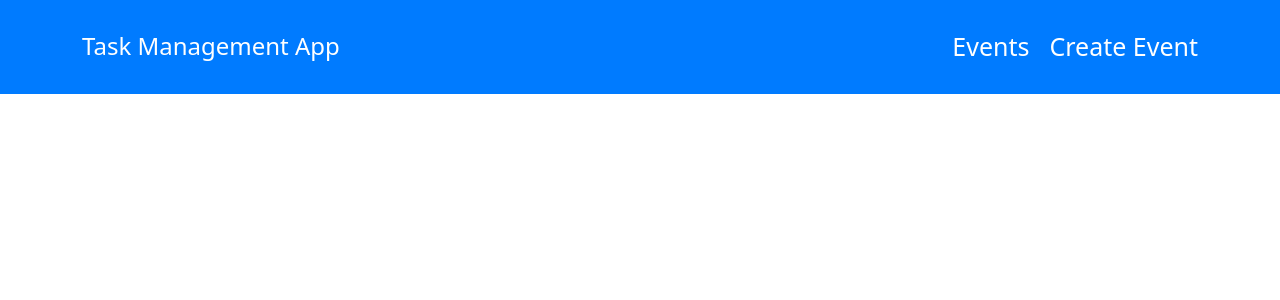
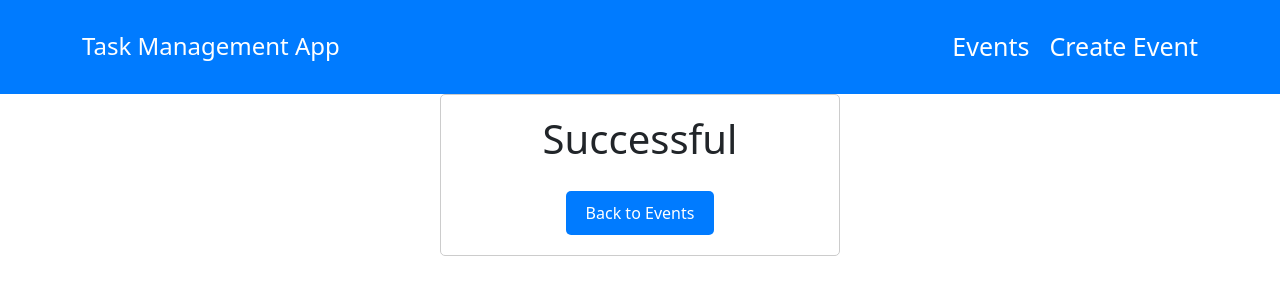
Before and after one commit to SamaanKamal/SimpleTaskManagement-Angular, an Angular app: page /deleted-Event/1 in a window 1280 px wide. Before the commit this address led to /. Shown: the top 300 px of the page. Built offline with nearby package versions, Linux system fonts and the light colour scheme.

Commit message:
added the deletion response component with good look and register its route

```diff
--- a/src/app/app-routing.module.ts
+++ b/src/app/app-routing.module.ts
@@ -5,6 +5,7 @@ import { EventFormComponent } from './event-form/event-form.component';
 import { EventUpdateFormComponent } from './event-update-form/event-update-form.component';
 import { UpdateResponseComponent } from './update-response/update-response.component';
 import { CreationResponseComponent } from './creation-response/creation-response.component';
+import { DeletionResponseComponent } from './deletion-response/deletion-response.component';
 
 const routes: Routes = [
   { path: '', redirectTo: '/events', pathMatch: 'full' },
@@ -13,8 +14,7 @@ const routes: Routes = [
   { path: 'update-event/:id', component: EventUpdateFormComponent },
   { path: 'updated-event/:id', component: UpdateResponseComponent },
   { path: 'created-Event', component: CreationResponseComponent },
-
-
+  { path: 'deleted-Event/:id', component: DeletionResponseComponent },
 ];
 
 @NgModule({
--- a/src/app/app.module.ts
+++ b/src/app/app.module.ts
@@ -13,9 +13,10 @@ import { EventUpdateFormComponent } from './event-update-form/event-update-form.
 import { LoadingSpinnerComponent } from './shared/loading-spinner/loading-spinner.component';
 import { UpdateResponseComponent } from './update-response/update-response.component';
 import { CreationResponseComponent } from './creation-response/creation-response.component';
+import { DeletionResponseComponent } from './deletion-response/deletion-response.component';
 
 @NgModule({
-  declarations: [AppComponent, EventsComponent, HeaderComponent,EventFormComponent, EventUpdateFormComponent, LoadingSpinnerComponent, UpdateResponseComponent, CreationResponseComponent],
+  declarations: [AppComponent, EventsComponent, HeaderComponent,EventFormComponent, EventUpdateFormComponent, LoadingSpinnerComponent, UpdateResponseComponent, CreationResponseComponent, DeletionResponseComponent],
   imports: [BrowserModule, FormsModule,HttpClientModule, AppRoutingModule,],
   providers: [
     {
--- /dev/null
+++ b/src/app/deletion-response/deletion-response.component.css
@@ -0,0 +1,35 @@
+.event-container {
+    max-width: 400px;
+    margin: 0 auto;
+    padding: 20px;
+    border: 1px solid #ccc;
+    border-radius: 5px;
+    text-align: center;
+    display: flex;
+    flex-direction: column;
+    justify-content: center;
+    align-items: center;
+  }
+
+  .response-message {
+    margin-top: 20px;
+    padding: 10px;
+    background-color: #f0f0f0;
+    border: 1px solid #ddd;
+    border-radius: 5px;
+  }
+
+  .btn {
+    margin-top: 20px;
+    padding: 10px 20px;
+    background-color: #007bff;
+    color: #fff;
+    border: none;
+    border-radius: 5px;
+    cursor: pointer;
+    transition: background-color 0.3s;
+  }
+
+  .btn:hover {
+    background-color: #0056b3;
+  }
--- /dev/null
+++ b/src/app/deletion-response/deletion-response.component.html
@@ -0,0 +1,5 @@
+<div class="event-container">
+    <h1>{{success? "Successful" :"Failed"}}</h1>
+    <div *ngIf="responseMessage" class="response-message">{{ responseMessage }}</div>
+    <button class="btn" (click)="navigateToEvents()">Back to Events</button>
+  </div>
--- /dev/null
+++ b/src/app/deletion-response/deletion-response.component.ts
@@ -0,0 +1,35 @@
+import { Component, OnDestroy, OnInit } from '@angular/core';
+import { Subscription } from 'rxjs';
+import { EventService } from '../shared/Event-Service.service';
+import { Router } from '@angular/router';
+
+@Component({
+  selector: 'app-deletion-response',
+  templateUrl: './deletion-response.component.html',
+  styleUrls: ['./deletion-response.component.css']
+})
+export class DeletionResponseComponent implements OnInit,OnDestroy {
+  responseMessage: string;
+  messageSubscription: Subscription;
+  success = false;
+
+  constructor(
+    private eventService: EventService,
+    private router: Router,
+  ) {}
+
+  ngOnInit(): void {
+    this.messageSubscription =this.eventService.getResponseMessgage().subscribe((data) => {
+      this.responseMessage = data;
+      console.log(this.responseMessage)
+      this.success = true;
+    });
+  }
+
+  navigateToEvents() {
+    this.router.navigate(['./events']);
+  }
+  ngOnDestroy(): void {
+    this.messageSubscription.unsubscribe();
+  }
+}
```
Also changed, not shown: 1 other file (tests, documents, lock files or other folders).
